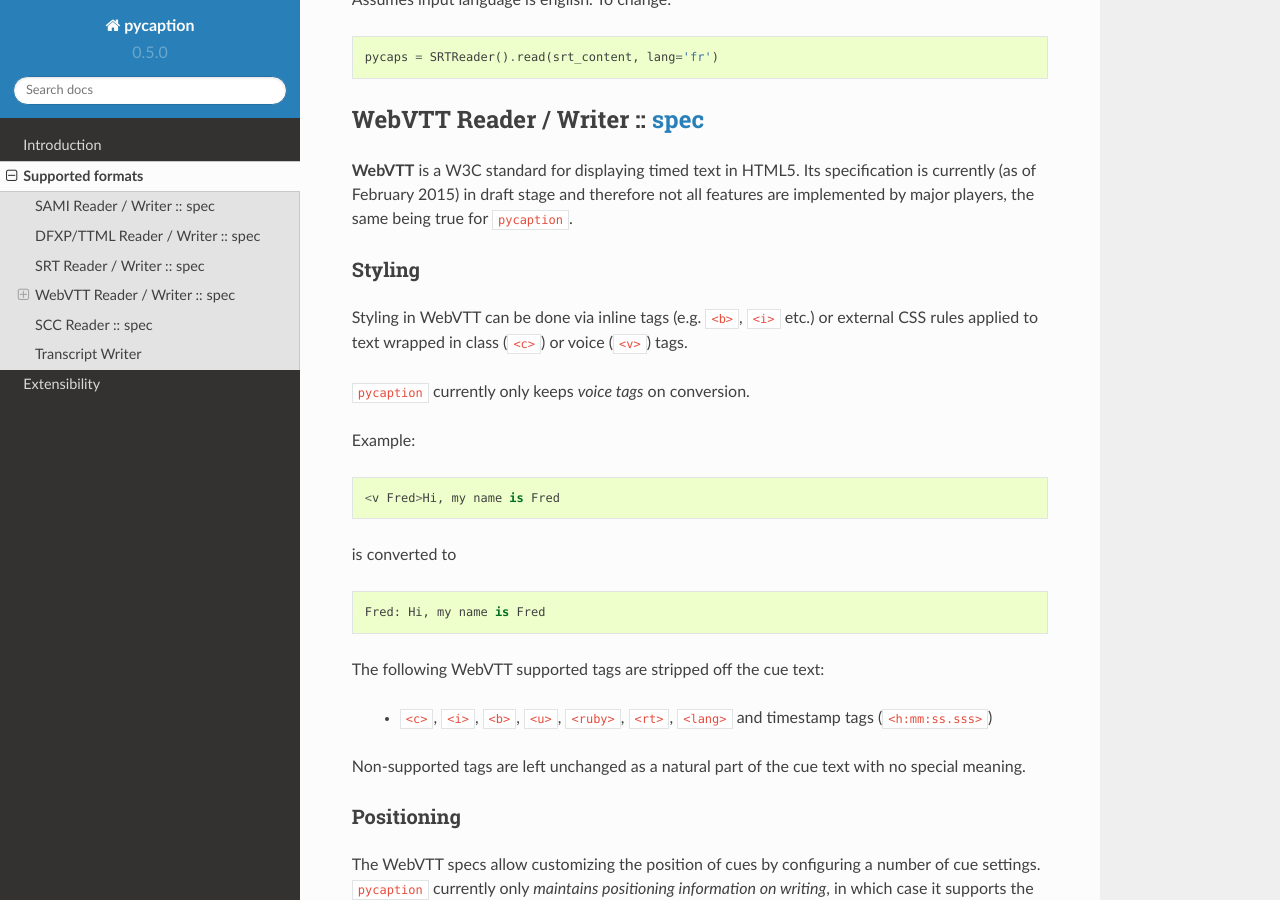
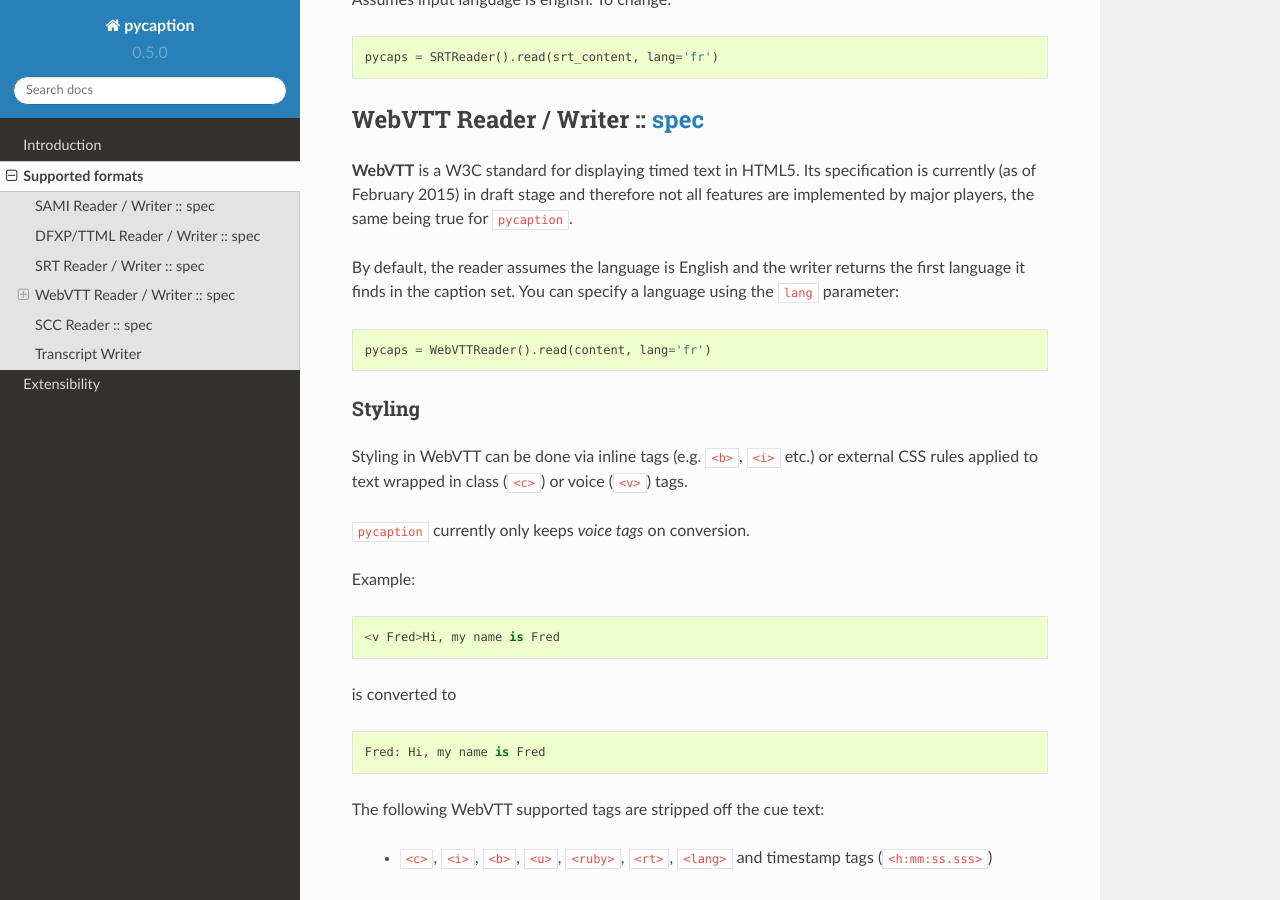
Before and after one commit to pbs/pycaption, a Sphinx documentation site: the page built from docs/supported_formats.rst, in a window 1280 px wide and 900 px high, scrolled down 844 px. Built offline with Sphinx 7.4.7 and the Read the Docs theme 2.0.0, drawn with Linux system fonts in a browser that asks for light colours.

Commit message:
Refactored the language parameter to keep consistency with the WebVTTReader and updated documentation

```diff
--- a/docs/supported_formats.rst
+++ b/docs/supported_formats.rst
@@ -50,6 +50,14 @@ WebVTT Reader / Writer :: `spec <http://dev.w3.org/html5/webvtt/>`__
 specification is currently (as of February 2015) in draft stage and
 therefore not all features are implemented by major players, the same
 being true for ``pycaption``.
+
+By default, the reader assumes the language is English and the writer
+returns the first language it finds in the caption set. You can specify
+a language using the ``lang`` parameter:
+
+::
+
+    pycaps = WebVTTReader().read(content, lang='fr')
 
 Styling
 ^^^^^^^
```
Also changed, not shown: 1 other file.
